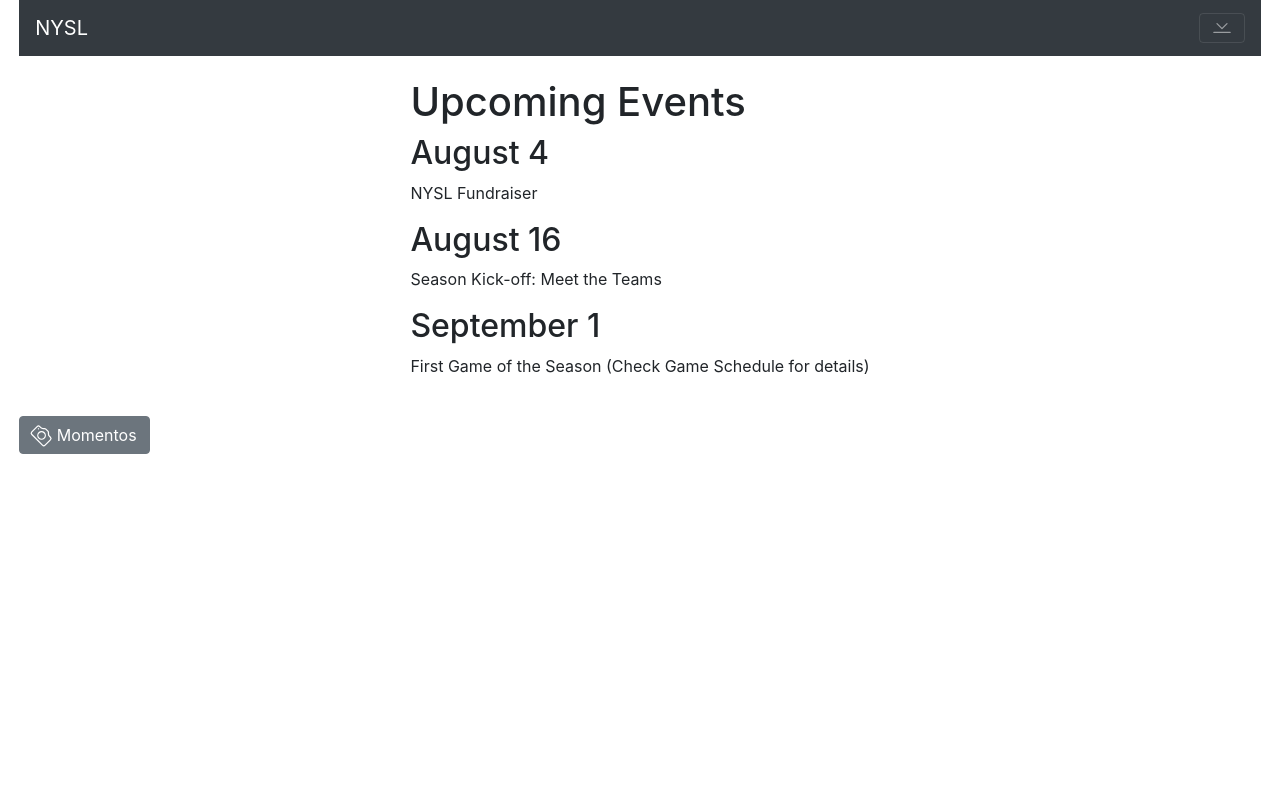
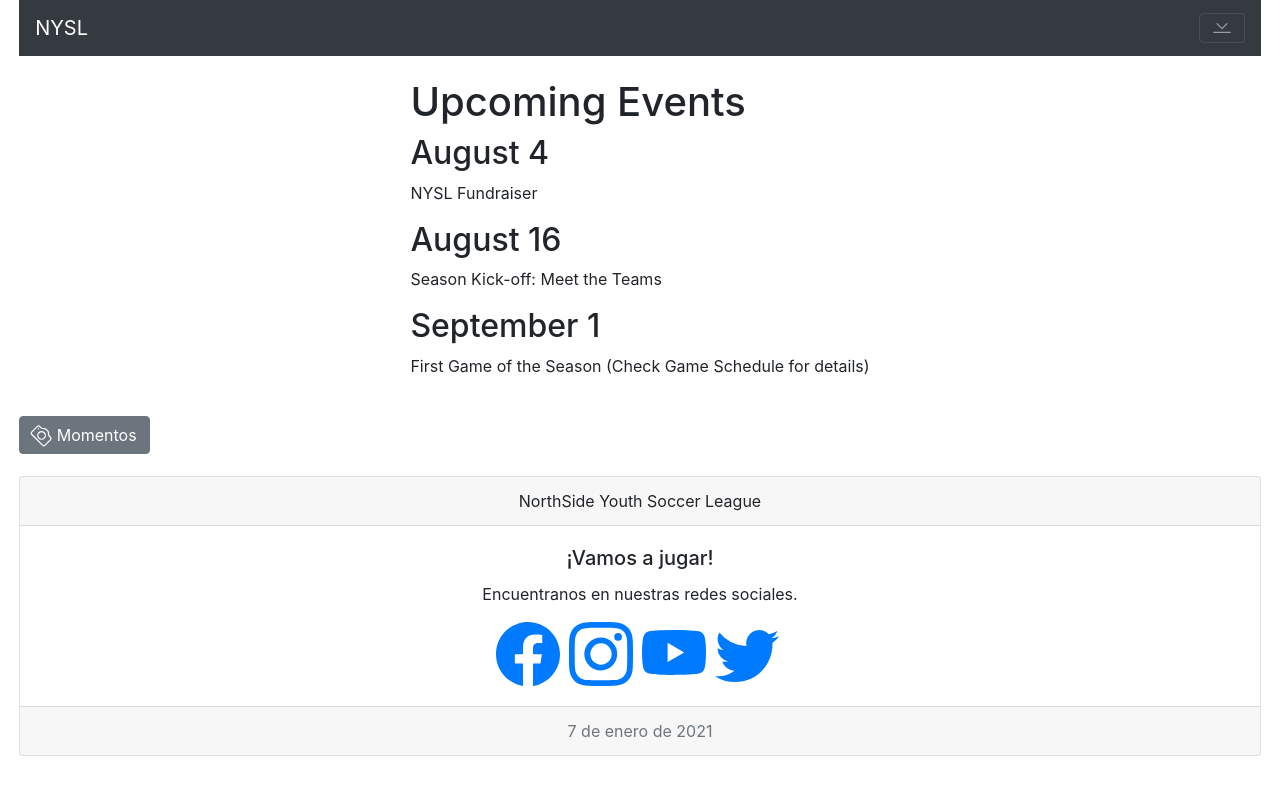
Before and after one commit to IgnGGA/20210104-tarea02-entrega-3, a Vue app: page / in a window 1280 px wide. Shown: the top 794 px of the page. Built offline with nearby package versions, Linux system fonts and the light colour scheme.

Commit message:
se agregan iconos de rrss

```diff
--- a/src/App.vue
+++ b/src/App.vue
@@ -8,6 +8,7 @@
     </body>
     <footer>
       <PiePag></PiePag>
+      <Footer></Footer>
     </footer>
   </div>
 </template>
@@ -15,7 +16,8 @@
 <script>
 import Navbar from "./components/Navbar.vue";
 import PiePag from "./components/PiePag.vue";
-import Transicion from './components/Transicion'
+import Transicion from './components/Transicion.vue'
+import Footer from './components/Footer.vue';
 
 export default {
   name: "App",
@@ -23,6 +25,7 @@ export default {
     Navbar,
     PiePag,
     Transicion,
+    Footer,
   },
 };
 </script>
--- a/src/assets/css/main.css
+++ b/src/assets/css/main.css
@@ -16,7 +16,8 @@
   padding-bottom: 1.8%; }
 
 #PiePag {
-  padding-top: 1.8%; }
+  padding-top: 1.8%;
+  padding-bottom: 1.8%; }
 
 body {
   padding-left: 1.5%;
--- a/src/assets/scss/layout/_piepag.scss
+++ b/src/assets/scss/layout/_piepag.scss
@@ -1,3 +1,4 @@
 #PiePag{
     padding-top: 1.8%;
+    padding-bottom: 1.8%;
 }
--- /dev/null
+++ b/src/components/Footer.vue
@@ -0,0 +1,18 @@
+<template>
+    <div class="card text-center">
+  <div class="card-header">
+    NorthSide Youth Soccer League
+  </div>
+  <div class="card-body">
+    <h5 class="card-title">¡Vamos a jugar!</h5>
+    <p class="card-text">Encuentranos en nuestras redes sociales.</p>
+    <a href="#"><b-icon icon="facebook" font-scale="4"></b-icon></a>&nbsp;
+    <a href="#"><b-icon icon="instagram" font-scale="4"></b-icon></a>&nbsp;
+    <a href="https://www.youtube.com/watch?app=desktop&v=dQw4w9WgXcQ&list=PLJmvyRGClNKiEWKe-lJdfNxImgefHCfQJ&index=2"><b-icon icon="youtube" font-scale="4"></b-icon></a>&nbsp;
+    <a href="#"><b-icon icon="twitter" font-scale="4"></b-icon></a>&nbsp;
+  </div>
+  <div class="card-footer text-muted">
+    7 de enero de 2021
+  </div>
+</div>
+</template>
```
